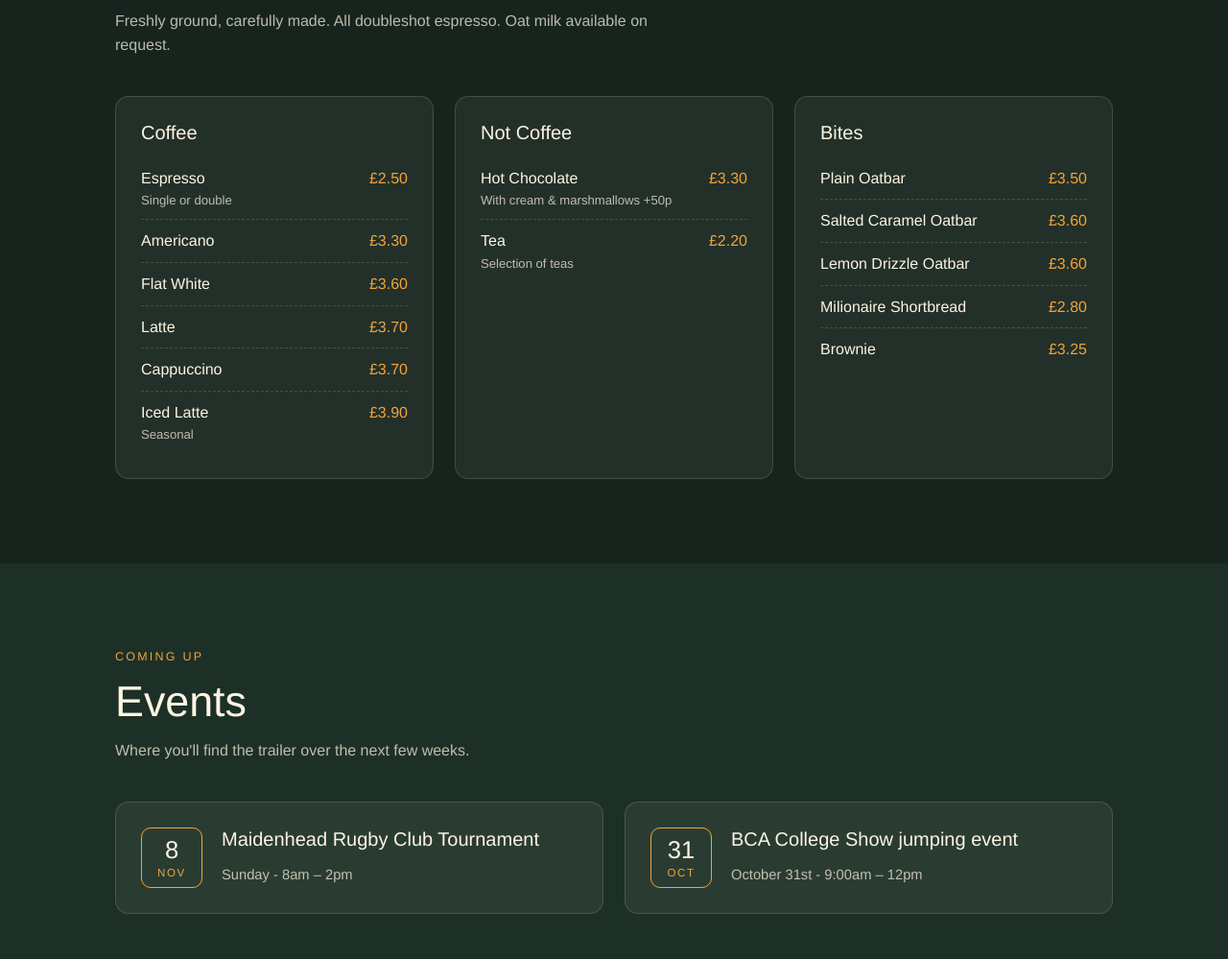
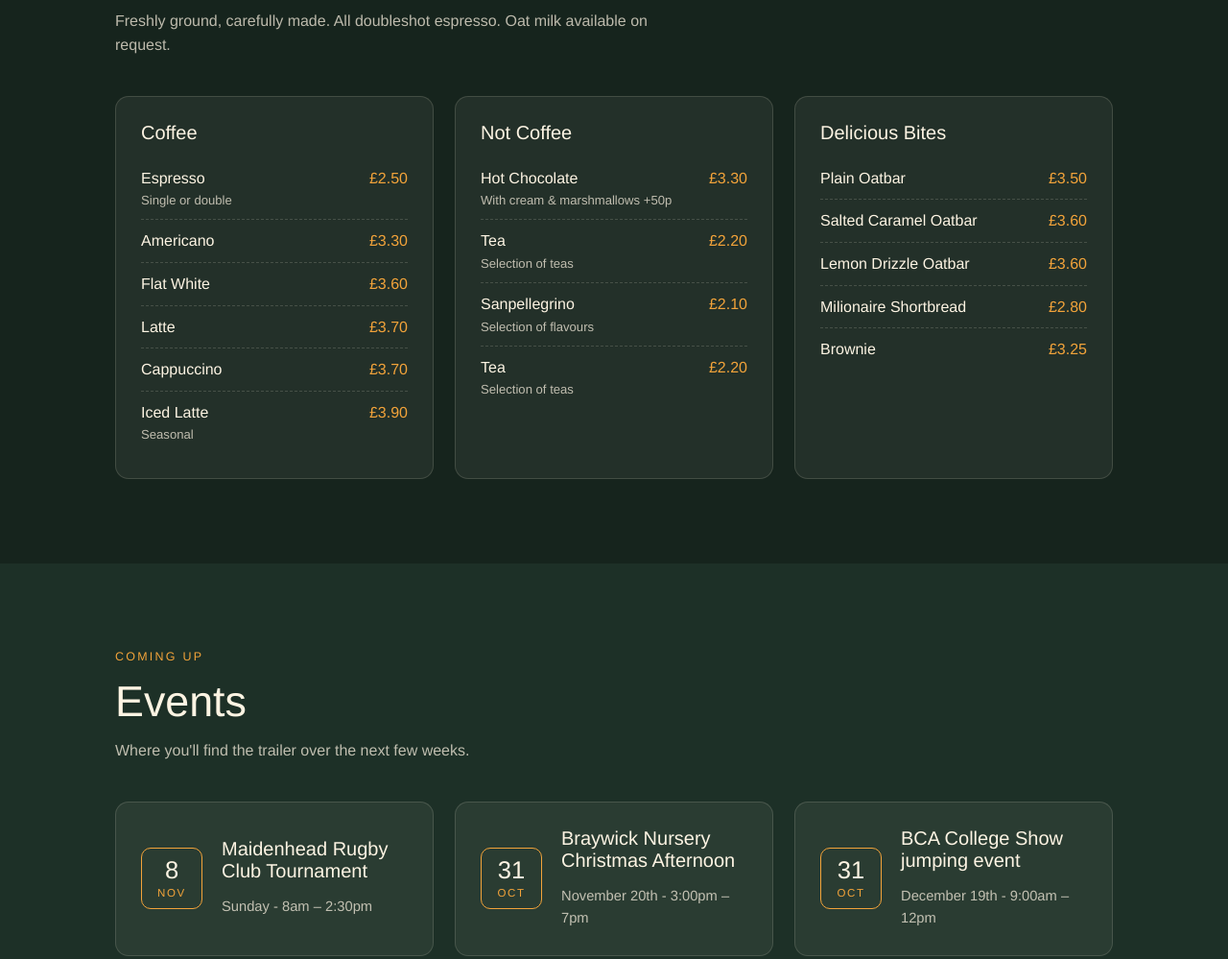
Before and after one commit to elliotjleigh/LuminaryWebsite, a plain HTML site: page index.html in a window 1280 px wide. Shown: the part 1112-2111 px from the top of the page at 96% size. Drawn offline with Linux system fonts and the light colour scheme.

Commit message:
Update index.html
Updated event details and also updated the non coffee section.

```diff
--- a/index.html
+++ b/index.html
@@ -206,9 +206,11 @@ h1,h2,h3,.date b{font-weight:400}
           <h3>Not Coffee</h3>
           <div class="item"><div>Hot Chocolate<small>With cream &amp; marshmallows +50p</small></div><span class="price">£3.30</span></div>
           <div class="item"><div>Tea<small>Selection of teas</small></div><span class="price">£2.20</span></div>
+          <div class="item"><div>Sanpellegrino<small>Selection of flavours</small></div><span class="price">£2.10</span></div>
+          <div class="item"><div>Tea<small>Selection of teas</small></div><span class="price">£2.20</span></div>
         </div>
         <div class="card">
-          <h3>Bites</h3>
+          <h3>Delicious Bites</h3>
           <div class="item"><div>Plain Oatbar</div><span class="price">£3.50</span></div>
           <div class="item"><div>Salted Caramel Oatbar</div><span class="price">£3.60</span></div>
           <div class="item"><div>Lemon Drizzle Oatbar</div><span class="price">£3.60</span></div>
@@ -226,8 +228,9 @@ h1,h2,h3,.date b{font-weight:400}
       <h2>Events</h2>
       <p class="lead">Where you'll find the trailer over the next few weeks.</p>
       <div class="grid">
-        <div class="card event"><div class="date"><b>8</b><span>Nov</span></div><div><h3>Maidenhead Rugby Club Tournament</h3><p>Sunday - 8am – 2pm</p></div></div>
-        <div class="card event"><div class="date"><b>31</b><span>Oct</span></div><div><h3>BCA College Show jumping event</h3><p> October 31st - 9:00am – 12pm</p></div></div>
+        <div class="card event"><div class="date"><b>8</b><span>Nov</span></div><div><h3>Maidenhead Rugby Club Tournament</h3><p>Sunday - 8am – 2:30pm</p></div></div>
+        <div class="card event"><div class="date"><b>31</b><span>Oct</span></div><div><h3>Braywick Nursery Christmas Afternoon</h3><p>November  20th - 3:00pm – 7pm</p></div></div>
+        <div class="card event"><div class="date"><b>31</b><span>Oct</span></div><div><h3>BCA College Show jumping event</h3><p>December 19th - 9:00am – 12pm</p></div></div>
         <!--<div class="card event"><div class="date"><b>24</b><span>Oct</span></div><div><h3>Village Hall Fun Day</h3><p>11am – 3pm · Village green</p></div></div>-->
         <!--<div class="card event"><div class="date"><b>31</b><span>Oct</span></div><div><h3>Halloween Lantern Walk</h3><p>4pm – 8pm · Park entrance</p></div></div>-->
         <!--<div class="card event"><div class="date"><b>14</b><span>Nov</span></div><div><h3>Christmas Lights Switch-On</h3><p>3pm – 7pm · High Street</p></div></div>-->
```
